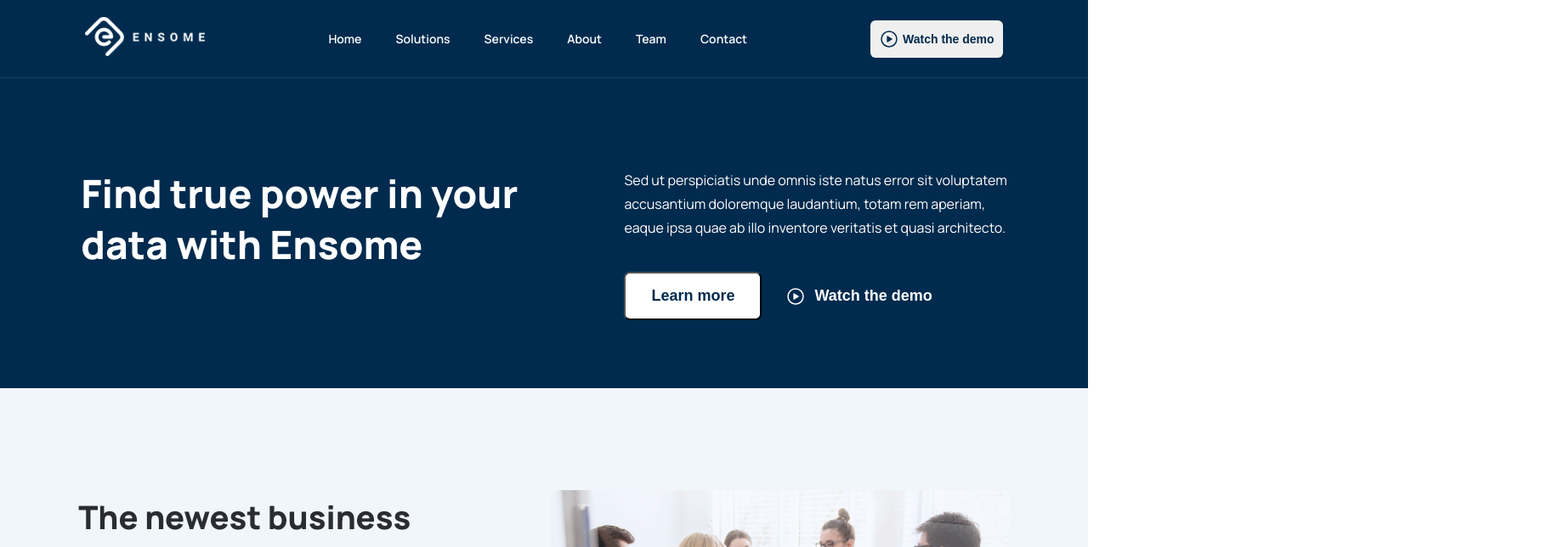
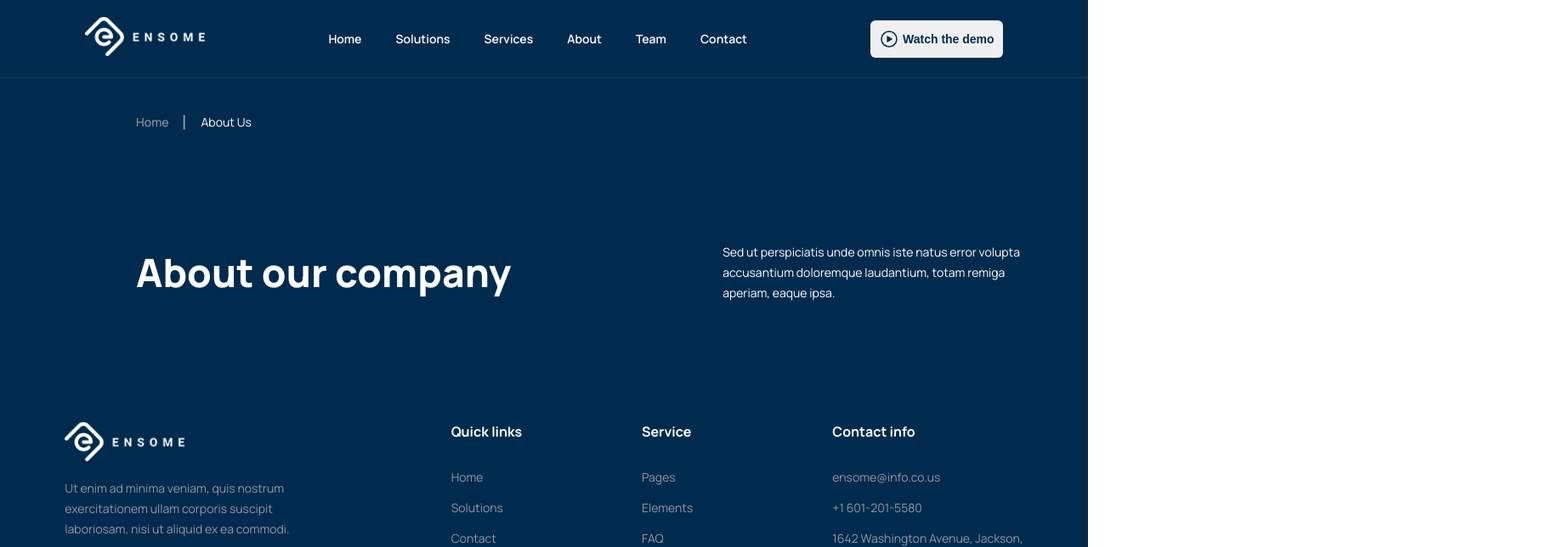
Before and after one commit to paulinasprojects/ensome-dev, a React (Vite) app: page /about-us in a window 1280 px wide. Before the commit this address led to /. Shown: the top 644 px of the page at 85% size, 1840 px wide, since content can reach past the window. Built offline with nearby package versions, Linux system fonts and the light colour scheme.

Commit message:
added About us top hero section

```diff
--- a/src/App.tsx
+++ b/src/App.tsx
@@ -3,11 +3,13 @@ import HomePage from "@/pages/home-page"
 import MainLayout from "@/components/main-layout"
 import ServicesPage from "./pages/services-page"
 import SingleServiceDetailsPage from "./pages/single-service-page"
+import AboutUsPage from "./pages/about-us-page"
 
 const App = () => {
   return (
     <Routes>
       <Route path="/" element={<MainLayout><HomePage/></MainLayout>}/>
+      <Route path="/about-us" element={<MainLayout><AboutUsPage/></MainLayout>}/>
       <Route path="/services" element={<MainLayout><ServicesPage/></MainLayout>}/>
       <Route path="/services/:id" element={<MainLayout><SingleServiceDetailsPage/></MainLayout>}/>
       <Route path="*" element={<Navigate to="/"/>}/>
--- /dev/null
+++ b/src/components/about-us-top-hero.tsx
@@ -0,0 +1,19 @@
+import Breadcrumb from "./breadcrumb";
+import "@/styles/services-top-hero.scss";
+
+const AboutUsTopHero = () => {
+  return (
+    <div className="services-top-hero-container">
+      <Breadcrumb
+        href="/about-us"
+        title="About Us"
+      />
+      <div className="services-top-hero-title-container">
+        <h1>About our company</h1>
+        <span>Sed ut perspiciatis unde omnis iste natus error volupta <br /> accusantium doloremque laudantium, totam remiga <br /> aperiam, eaque ipsa.</span>
+      </div>
+    </div>
+  )
+}
+
+export default AboutUsTopHero
--- /dev/null
+++ b/src/pages/about-us-page.tsx
@@ -0,0 +1,11 @@
+import AboutUsTopHero from "@/components/about-us-top-hero"
+
+const AboutUsPage = () => {
+  return (
+    <div>
+      <AboutUsTopHero/>
+    </div>
+  )
+}
+
+export default AboutUsPage
```
